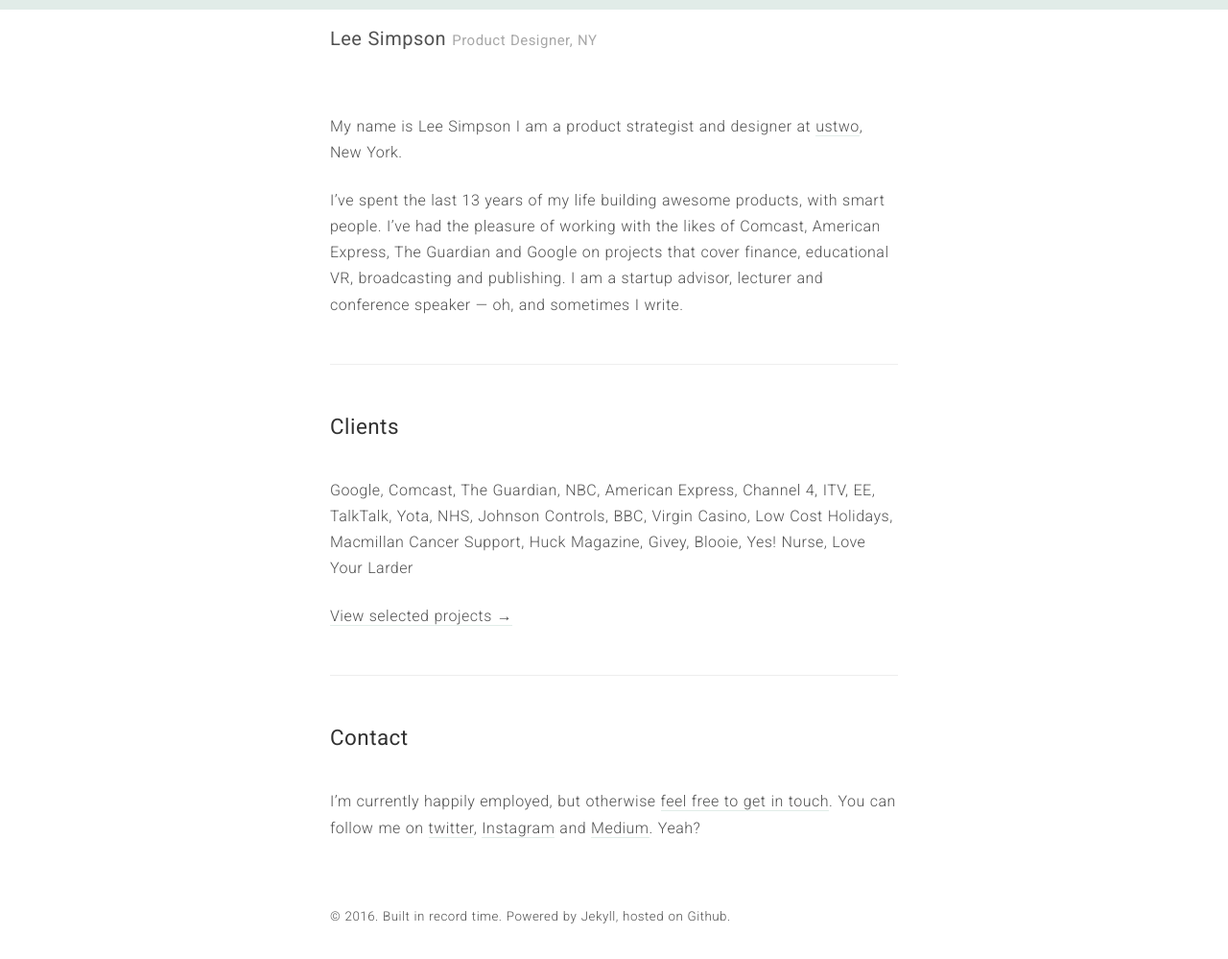
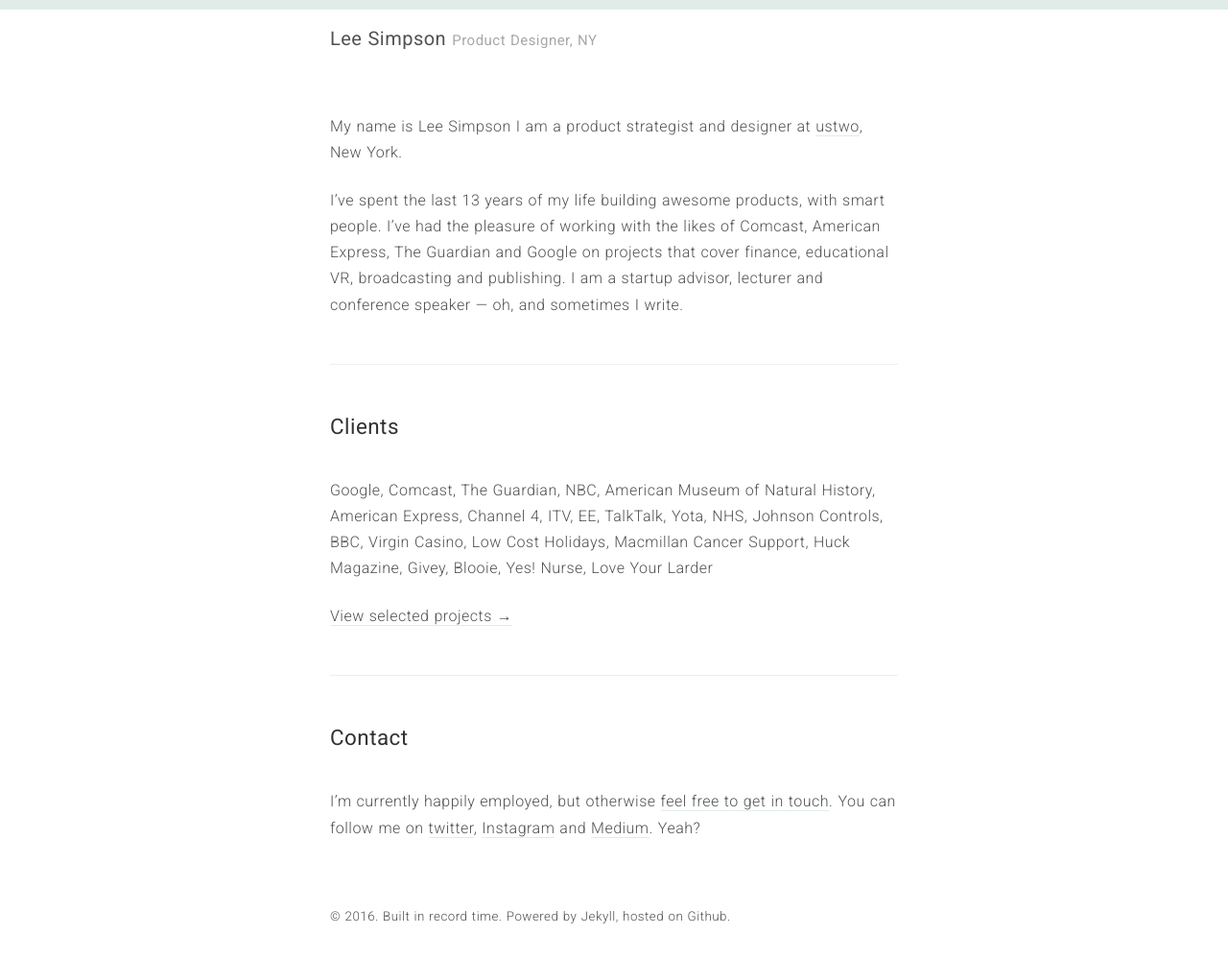
Before and after one commit to itsleesimpson/itsleesimpson.github.io, a Jekyll site: the page built from index.md, in a window 1280 px wide. Shown: the whole page at 96% size. Built offline with Jekyll 4.4.1, drawn with Linux system fonts in a browser that asks for light colours; nearby versions of some CDN libraries; library files that are not in the unit come from our copies.

Commit message:
Adding ‘American Museum of Natural History’ to client list.

```diff
--- a/index.md
+++ b/index.md
@@ -10,7 +10,7 @@
 
 # Clients
 
-Google, Comcast, The Guardian, NBC, American Express, Channel 4, ITV, EE, TalkTalk, Yota, NHS, Johnson Controls, BBC, Virgin Casino, Low Cost Holidays, Macmillan Cancer Support, Huck Magazine, Givey, Blooie, Yes! Nurse, Love Your Larder
+Google, Comcast, The Guardian, NBC, American Museum of Natural History, American Express, Channel 4, ITV, EE, TalkTalk, Yota, NHS, Johnson Controls, BBC, Virgin Casino, Low Cost Holidays, Macmillan Cancer Support, Huck Magazine, Givey, Blooie, Yes! Nurse, Love Your Larder
 
 [View selected projects →](/projects)
 
```
